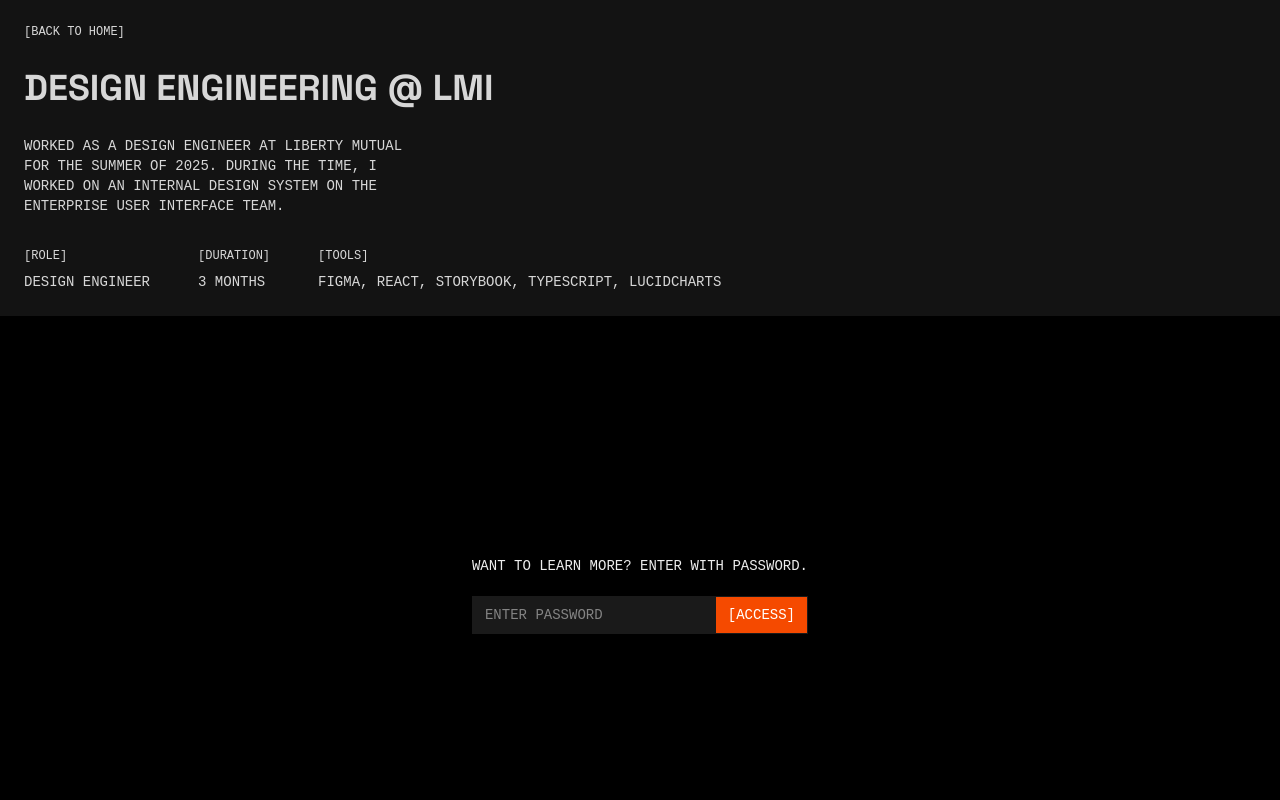
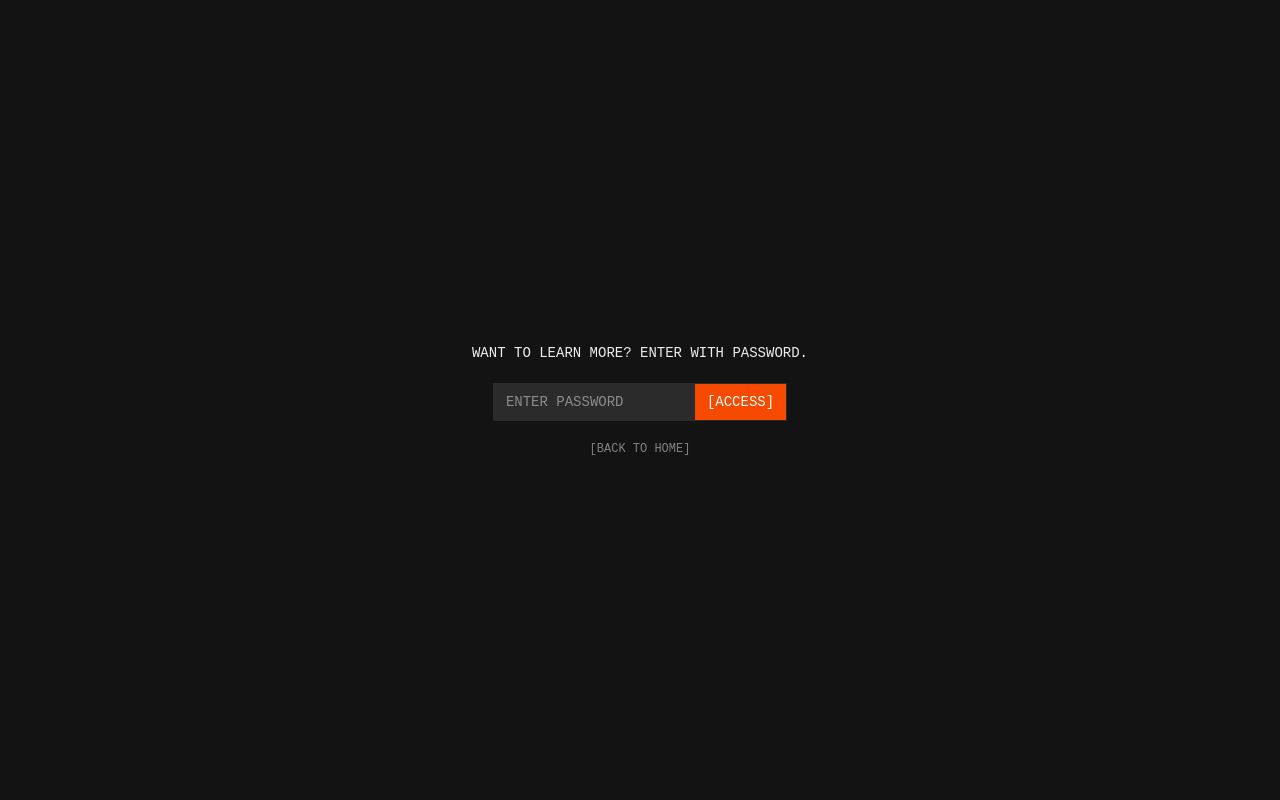
Before and after one commit to Junheng-Zheng/portfoliov22026, a Next.js app: page /works/liberty-mutual in a window 1280 px wide. Shown: the top 800 px of the page. Built offline with nearby package versions, Linux system fonts and the light colour scheme.

Commit message:
adjustments

```diff
--- a/src/app/components/ProjectCard.js
+++ b/src/app/components/ProjectCard.js
@@ -11,6 +11,7 @@
   className = "",
   image = "",
   href = "",
+  comingSoon = false,
 }) {
   const [start] = range;
 
@@ -26,7 +27,7 @@
     <motion.div style={{ opacity: isActive }} className={`relative z-20 `}>
       <Link
         href={href}
-        className={`w-full h-full flex flex-col bg-[#1f1f1f] group items-center md:items-start z-20 gap-4 xl:p-5 spacemono text-sm justify-center text-white uppercase ${className}`}
+        className={`w-full h-full flex flex-col bg-[#1f1f1f] group relative items-center md:items-start z-20 gap-4 xl:p-5 spacemono text-sm justify-center text-white uppercase ${className}`}
       >
         <p className="text-xs opacity-20 hidden xl:block">{title}</p>
         {image && (
@@ -37,6 +38,11 @@
               fill
               className="object-cover group-hover:scale-105 transition-all duration-300 object-center"
             />
+            {comingSoon && (
+              <p className="z-20 absolute top-0 right-0 text-xs rounded-bl-sm bg-orange-600 px-3 py-2 ">
+                [Coming Soon]
+              </p>
+            )}
           </div>
         )}
         <p className="text-xs opacity-20 w-full text-left xl:block hidden">
--- a/src/app/page.js
+++ b/src/app/page.js
@@ -448,6 +448,7 @@
                 className="xl:border-l border-white/10"
                 title="[GENE LUEN YANG]"
                 description="Commissioned by Award Winning Author Gene Yang"
+                comingSoon={true}
               ></ProjectCard>
               <ProjectCard
                 progress={scrollYProgress}
@@ -465,6 +466,7 @@
                 className="xl:border-t xl:border-l border-white/10"
                 title="[BALANCE]"
                 description="Mood Tracker and Journaling App"
+                comingSoon={true}
               ></ProjectCard>
               <ProjectCard
                 progress={scrollYProgress}
@@ -473,6 +475,7 @@
                 className="xl:border-l xl:border-t border-white/10"
                 title="[Figma Studies]"
                 description="Daily 30 minute Figma designs given a prompt"
+                comingSoon={true}
               ></ProjectCard>
             </div>
           </div>
--- a/src/app/works/liberty-mutual/page.js
+++ b/src/app/works/liberty-mutual/page.js
@@ -23,8 +23,8 @@
     }
   };
   return (
-    <div className="flex flex-col py-6 bg-[#131313]  text-sm uppercase spacemono">
-      <div className="flex flex-col pb-6 px-6 text-sm opacity-90  uppercase gap-7">
+    <div className="flex flex-col bg-[#131313]  text-sm uppercase spacemono">
+      {/* <div className="flex flex-col pb-6 px-6 text-sm opacity-90  uppercase gap-7">
         <Link className="cursor-pointer text-xs  hover:italic" href="/">
           [Back to Home]
         </Link>
@@ -56,10 +56,10 @@
             </div>
           </div>
         </div>
-      </div>
+      </div> */}
 
-      <div className="w-full py-[240px] bg-black flex-col text-sm gap-3 flex justify-center items-center">
-        <div className="flex flex-col gap-5 ">
+      <div className="w-full h-dvh bg-[#131313]  flex-col text-sm gap-3 flex justify-center relative items-center">
+        <div className="flex flex-col  items-center gap-5 ">
           <p>Want to learn more? Enter with password. </p>
           <form
             onSubmit={handleSubmit}
@@ -83,6 +83,12 @@
               </p>
             )}
           </form>
+          <Link
+            className="cursor-pointer text-xs opacity-50 hover:italic"
+            href="/"
+          >
+            [Back to Home]
+          </Link>
         </div>
       </div>
       <Footer />
```
